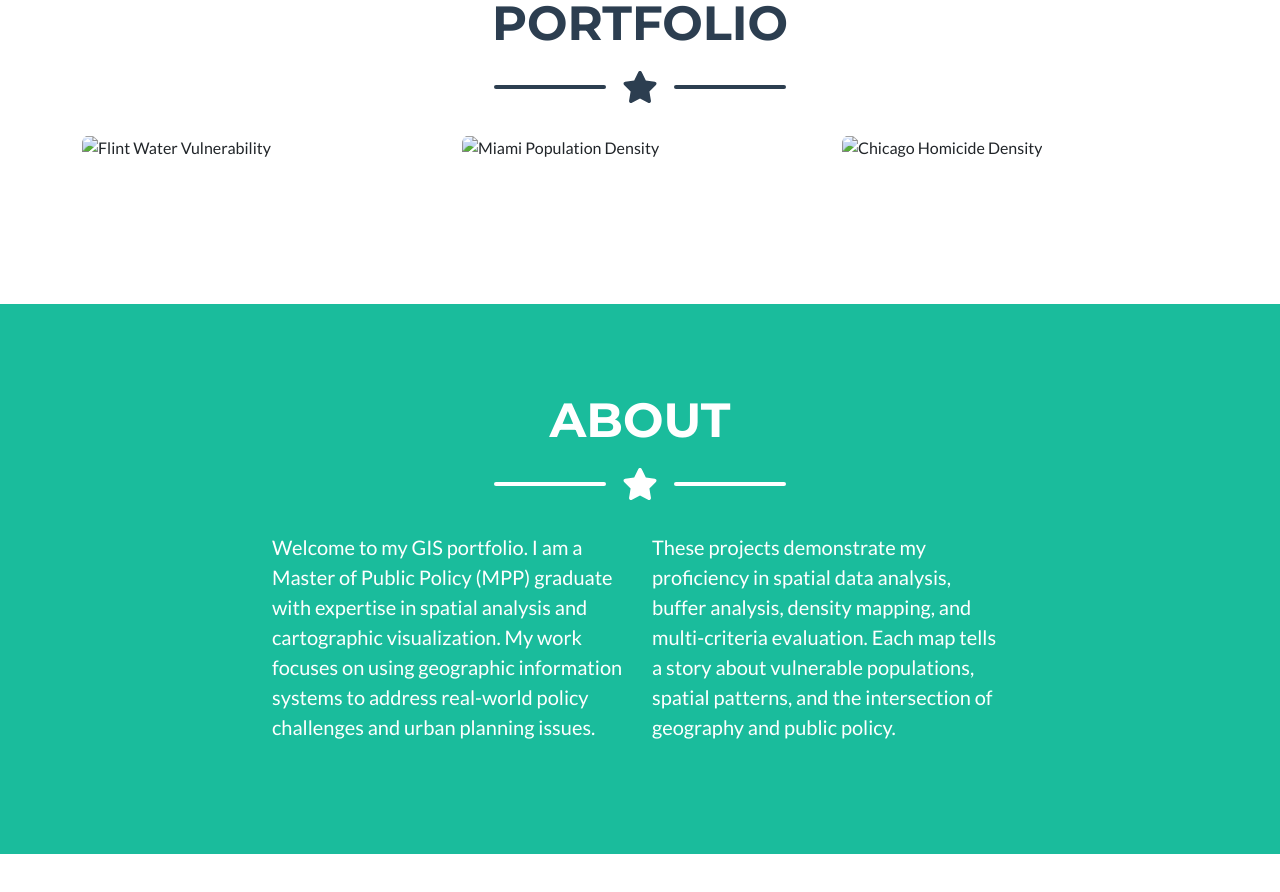
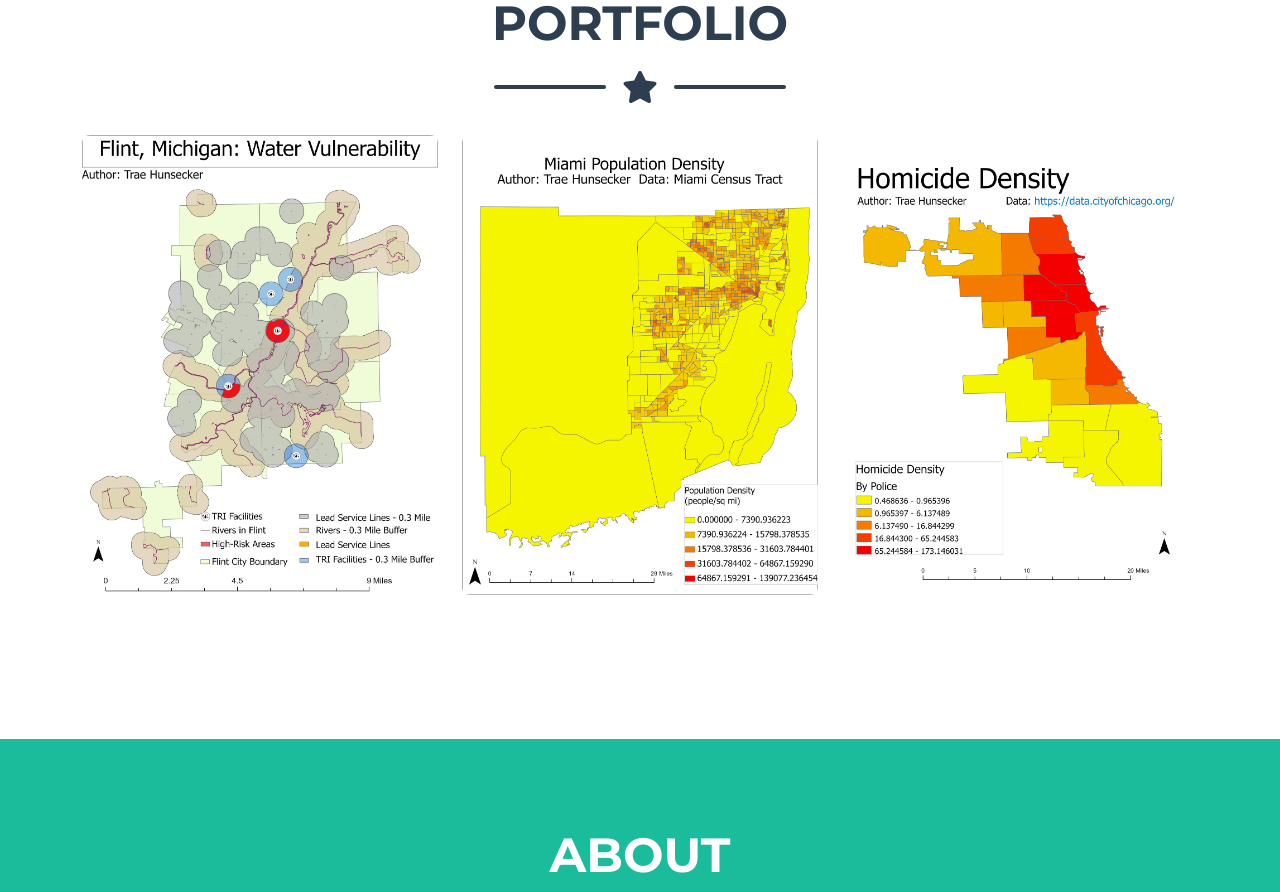
Before and after one commit to traehunsecker/traehunsecker, a plain HTML site: page index.html in a window 1280 px wide. Shown: the part 876-1768 px from the top of the page. Drawn offline with nearby package versions, Linux system fonts and the light colour scheme.

Commit message:
Update index.html

```diff
--- a/index.html
+++ b/index.html
@@ -70,7 +70,7 @@
                             <div class="portfolio-item-caption d-flex align-items-center justify-content-center h-100 w-100">
                                 <div class="portfolio-item-caption-content text-center text-white"><i class="fas fa-plus fa-3x"></i></div>
                             </div>
-                            <img class="img-fluid" src="assets/img/portfolio/flint-map.png" alt="Flint Water Vulnerability" />
+                            <img class="img-fluid" src="assets/img/portfolio/flint-map.jpg" alt="Flint Water Vulnerability" />
                         </div>
                     </div>
                     <!-- Portfolio Item 2-->
@@ -79,7 +79,7 @@
                             <div class="portfolio-item-caption d-flex align-items-center justify-content-center h-100 w-100">
                                 <div class="portfolio-item-caption-content text-center text-white"><i class="fas fa-plus fa-3x"></i></div>
                             </div>
-                            <img class="img-fluid" src="assets/img/portfolio/miami-map.png" alt="Miami Population Density" />
+                            <img class="img-fluid" src="assets/img/portfolio/miami-map.jpg" alt="Miami Population Density" />
                         </div>
                     </div>
                     <!-- Portfolio Item 3-->
@@ -88,7 +88,7 @@
                             <div class="portfolio-item-caption d-flex align-items-center justify-content-center h-100 w-100">
                                 <div class="portfolio-item-caption-content text-center text-white"><i class="fas fa-plus fa-3x"></i></div>
                             </div>
-                            <img class="img-fluid" src="assets/img/portfolio/chicago-map.png" alt="Chicago Homicide Density" />
+                            <img class="img-fluid" src="assets/img/portfolio/chicago-map.jpg" alt="Chicago Homicide Density" />
                         </div>
                     </div>
                 </div>
@@ -188,7 +188,7 @@
                                         <div class="divider-custom-line"></div>
                                     </div>
                                     <!-- Portfolio Modal - Image-->
-                                    <img class="img-fluid rounded mb-5" src="assets/img/portfolio/flint-map.png" alt="..." />
+                                    <img class="img-fluid rounded mb-5" src="assets/img/portfolio/flint-map.jpg" alt="..." />
                                     <!-- Portfolio Modal - Text-->
                                     <p class="mb-4 text-start">The Flint water crisis highlighted the urgent need to identify communities at greatest risk for water contamination. This spatial analysis addresses the critical question: who is most vulnerable to drinking poisonous tap water in Flint? Using data from the University of Michigan's Toxic Release Inventory and municipal infrastructure records, I created a multi-criteria vulnerability assessment that identifies high-risk areas based on three overlapping factors: proximity to TRI facilities with water pollution exceeding 10,000 tons, distance to rivers that could carry contaminants, and the presence of lead service lines within 0.2 miles. The resulting map reveals concentrated zones of vulnerability where all three risk factors converge, enabling targeted intervention strategies and resource allocation for affected residents.</p>
 
@@ -232,7 +232,7 @@
                                         <div class="divider-custom-line"></div>
                                     </div>
                                     <!-- Portfolio Modal - Image-->
-                                    <img class="img-fluid rounded mb-5" src="assets/img/portfolio/miami-map.png" alt="..." />
+                                    <img class="img-fluid rounded mb-5" src="assets/img/portfolio/miami-map.jpg" alt="..." />
                                     <!-- Portfolio Modal - Text-->
                                     <p class="mb-4 text-start">When comparing population density maps at the Census Tract and Block levels, two key spatial analysis problems arise: the ecological fallacy and the modifiable areal unit problem (MAUP). The ecological fallacy occurs when inferences are drawn about individuals from aggregate data. For example, a tract-level map might show high population density, but that doesn't mean every part of the tract is densely populated or that every resident experiences crowding. The tract average masks internal variation, and drawing conclusions about individuals from this generalized data can lead to misleading interpretations. MAUP, on the other hand, refers to how statistical results can change depending on the spatial units used. Census Tracts are larger and more generalized, while Blocks are much smaller and more granular. When mapping population density, the tract-level map smooths out local variability, potentially hiding pockets of extreme density or sparsity. The block-level map reveals these patterns but creates noise and complexity.</p>
 
@@ -273,7 +273,7 @@
                                         <div class="divider-custom-line"></div>
                                     </div>
                                     <!-- Portfolio Modal - Image-->
-                                    <img class="img-fluid rounded mb-5" src="assets/img/portfolio/chicago-map.png" alt="..." />
+                                    <img class="img-fluid rounded mb-5" src="assets/img/portfolio/chicago-map.jpg" alt="..." />
                                     <!-- Portfolio Modal - Text-->
                                     <p class="mb-4 text-start">This choropleth map examines the spatial distribution of homicide density across Chicago's police districts to understand how violent crime patterns might impact urban tourism and economic development. Using crime incident data from the City of Chicago Data Portal, I calculated homicide density per square mile for each police district, revealing stark geographic disparities in violent crime across the city. The analysis transforms raw crime points into meaningful density metrics displayed in an appropriate UTM coordinate system, making patterns immediately visible to policymakers and stakeholders. By comparing the spatial patterns of homicides with Airbnb listings and pricing data, this study illuminates the relationship between public safety perceptions and the tourism economy. The resulting map provides critical insights for resource allocation, community safety initiatives, and understanding how crime geography influences Chicago's visitor industry and neighborhood investment patterns.</p>
 
```
